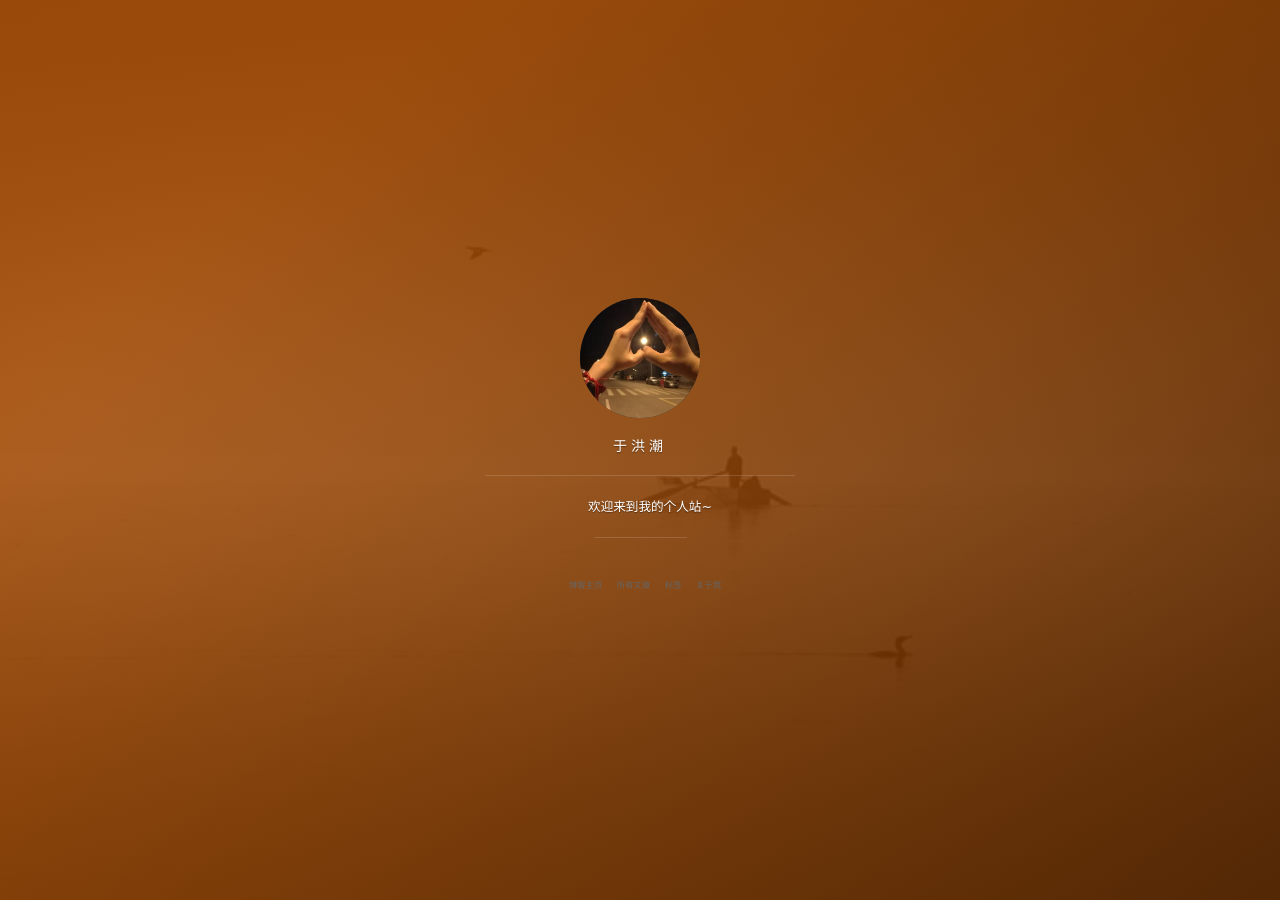
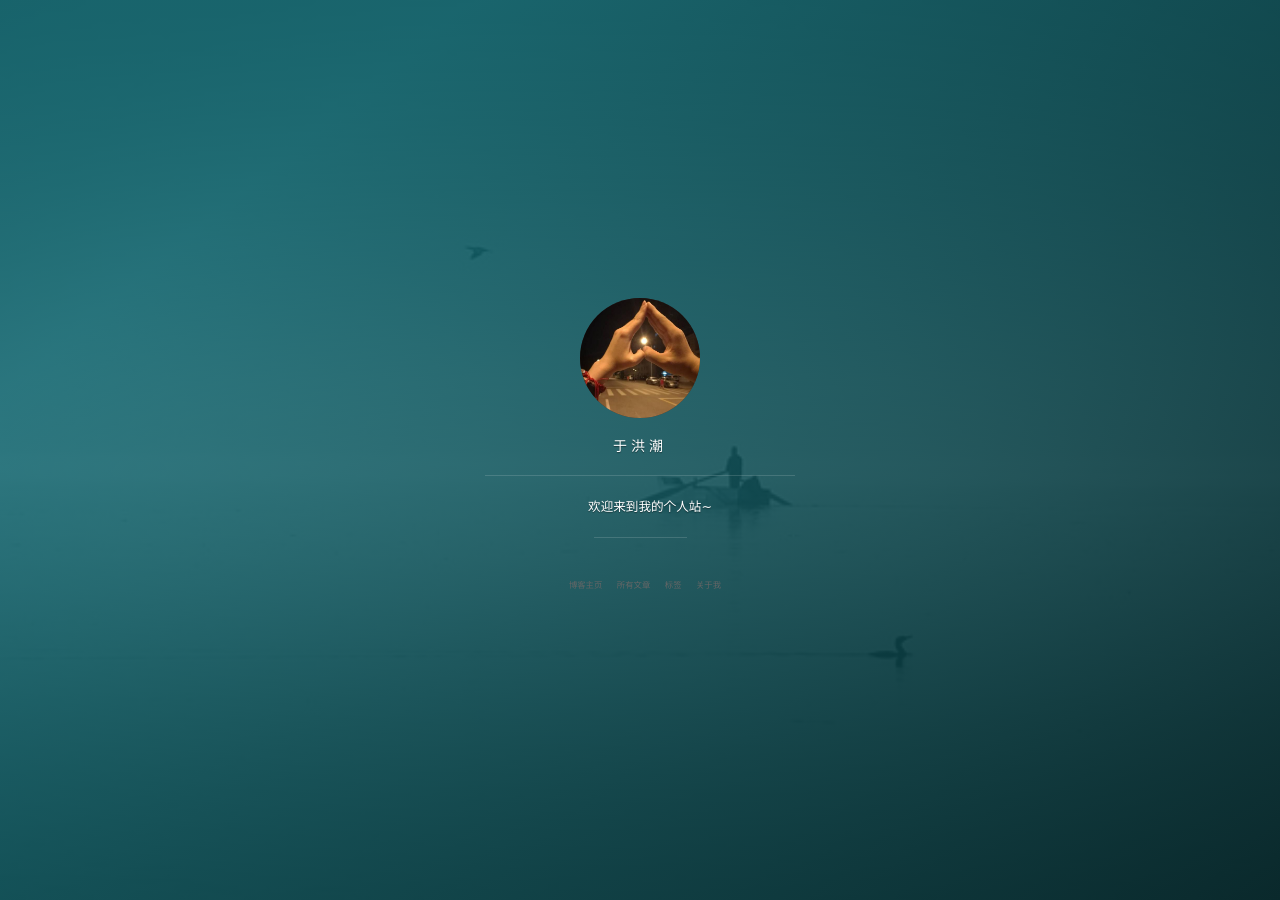
Before and after one commit to yuu6/yuu6.github.io, a Jekyll site: the page built from index.html, in a window 1280 px wide. Built offline with Jekyll 4.4.1, drawn with Linux system fonts in a browser that asks for light colours; nearby versions of some CDN libraries; the list of posts is cut into pages by our own code; comment, search, counter and statistics services are not loaded.

Commit message:
git merge

```diff
--- a/_config.yml
+++ b/_config.yml
@@ -54,7 +54,7 @@ permalink: /:year/:month/:title/
 textColor: #FF0000
 
 # supported colors: blue, green, purple, red, orange or slate. If you need clear, leave it empty.
-cover_color: orange
+cover_color: green
 
 # The blog button should not be removed.
 blog_button:
```
